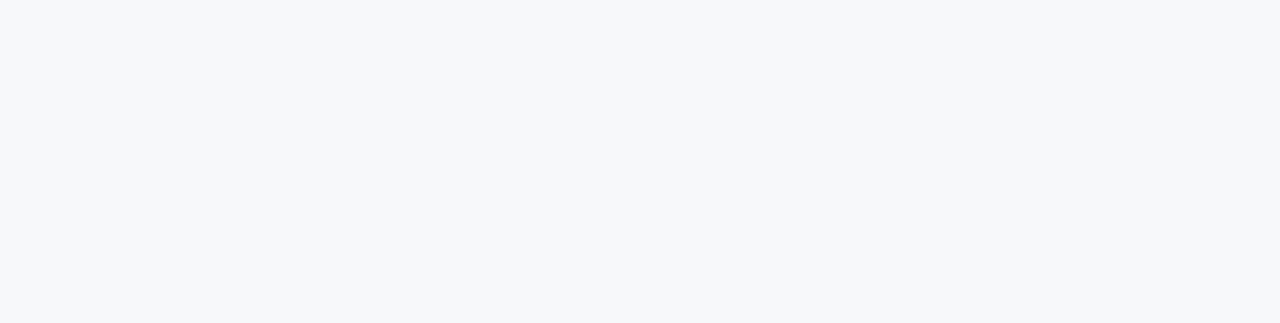
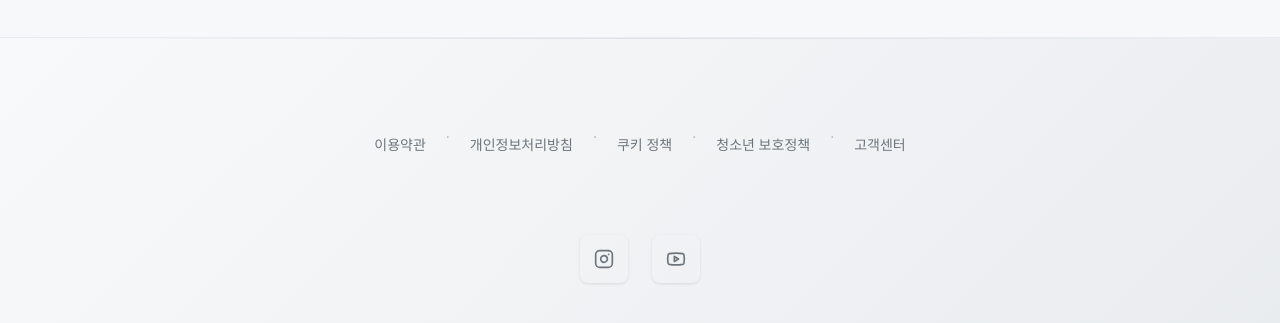
Before and after one commit to goawmfhfl/responsive-clone, a React (Vite) app: page / in a window 1280 px wide. Shown: the part 4683-5006 px from the top of the page. Before the commit the page ends 4720 px from the top, so only its background shows below. Built offline with nearby package versions, Linux system fonts and the light colour scheme.

Commit message:
feat: footer 영역 개발 완료

```diff
--- a/src/App.tsx
+++ b/src/App.tsx
@@ -1,4 +1,5 @@
 import Header from "components/Common/Header";
+import Footer from "components/Common/Footer";
 import HeroSection from "components/HeroSection";
 import CategorySection from "components/CategorySection";
 import styled, { ThemeProvider } from "styled-components";
@@ -6,8 +7,30 @@ import { theme } from "styles/theme";
 import { GlobalStyles } from "styles/GlobalStyles";
 import InsightFeedSection from "components/InsightFeedSection";
 import InfoSection from "components/InfoSection";
+import { PolicyLink, SocialLink } from "components/Common/Footer";
 
 function App() {
+  const policyLinks: PolicyLink[] = [
+    { label: "이용약관", href: "/terms" },
+    { label: "개인정보처리방침", href: "/privacy" },
+    { label: "쿠키 정책", href: "/cookies" },
+    { label: "청소년 보호정책", href: "/youth" },
+    { label: "고객센터", href: "/support" },
+  ];
+
+  const socialLinks: SocialLink[] = [
+    {
+      type: "instagram",
+      href: "https://instagram.com/creatrip.global",
+      ariaLabel: "인스타그램으로 이동",
+    },
+    {
+      type: "youtube",
+      href: "https://youtube.com/@creatrip",
+      ariaLabel: "유튜브로 이동",
+    },
+  ];
+
   return (
     <ThemeProvider theme={theme}>
       <GlobalStyles />
@@ -18,6 +41,7 @@ function App() {
         <InsightFeedSection />
         <InfoSection />
       </Main>
+      <Footer policyLinks={policyLinks} socialLinks={socialLinks} />
     </ThemeProvider>
   );
 }
--- /dev/null
+++ b/src/components/common/Footer.tsx
@@ -0,0 +1,214 @@
+import React from "react";
+import styled from "styled-components";
+import { theme } from "styles/theme";
+import { Instagram, Youtube } from "lucide-react";
+
+// 타입 정의
+export type PolicyLink = {
+  label: string;
+  href: string;
+};
+
+export type SocialLink = {
+  type: "instagram" | "youtube";
+  href: string;
+  ariaLabel: string;
+};
+
+export type FooterProps = {
+  policyLinks: PolicyLink[];
+  socialLinks: SocialLink[];
+};
+
+// 소셜 아이콘 컴포넌트
+const SocialIcon: React.FC<{
+  type: "instagram" | "youtube";
+  ariaLabel: string;
+}> = ({ type, ariaLabel }) => {
+  const IconComponent = type === "instagram" ? Instagram : Youtube;
+  return <IconComponent size={20} aria-label={ariaLabel} />;
+};
+
+// Footer 컴포넌트
+const Footer: React.FC<FooterProps> = ({ policyLinks, socialLinks }) => {
+  return (
+    <FooterContainer>
+      <FooterContent>
+        {/* 정책/약관 링크 섹션 */}
+        <PolicySection>
+          <PolicyLinks>
+            {policyLinks.map((link, index) => (
+              <React.Fragment key={link.href}>
+                <PolicyLink href={link.href} aria-label={link.label}>
+                  {link.label}
+                </PolicyLink>
+                {index < policyLinks.length - 1 && (
+                  <PolicySeparator>·</PolicySeparator>
+                )}
+              </React.Fragment>
+            ))}
+          </PolicyLinks>
+        </PolicySection>
+
+        {/* 소셜 링크 섹션 */}
+        <SocialSection>
+          <SocialLinks>
+            {socialLinks.map((link) => (
+              <SocialLink
+                key={link.type}
+                href={link.href}
+                target="_blank"
+                rel="noopener noreferrer"
+                aria-label={link.ariaLabel}
+              >
+                <SocialIcon type={link.type} ariaLabel={link.ariaLabel} />
+              </SocialLink>
+            ))}
+          </SocialLinks>
+        </SocialSection>
+      </FooterContent>
+    </FooterContainer>
+  );
+};
+
+// 스타일드 컴포넌트
+const FooterContainer = styled.footer`
+  width: 100%;
+  background: linear-gradient(
+    135deg,
+    ${theme.colors.background.secondary} 0%,
+    ${theme.colors.background.tertiary} 100%
+  );
+  border-top: 1px solid ${theme.colors.border.secondary};
+  padding: ${theme.spacing.lg} ${theme.spacing.md};
+  position: relative;
+
+  &::before {
+    content: "";
+    position: absolute;
+    top: 0;
+    left: 0;
+    right: 0;
+    height: 1px;
+    background: linear-gradient(
+      90deg,
+      transparent 0%,
+      ${theme.colors.border.primary} 50%,
+      transparent 100%
+    );
+  }
+
+  @media (min-width: 1024px) {
+    padding: ${theme.spacing.xl} ${theme.spacing.xl};
+  }
+`;
+
+const FooterContent = styled.div`
+  max-width: 1200px;
+  margin: 0 auto;
+
+  @media (min-width: ${theme.breakpoints.desktop}) {
+    display: flex;
+    flex-direction: column;
+    gap: ${theme.spacing.xl};
+    padding: ${theme.spacing.xl} 0;
+  }
+
+  @media (max-width: ${theme.breakpoints.tablet}) {
+    display: flex;
+    flex-direction: column;
+    gap: ${theme.spacing.lg};
+  }
+`;
+
+const PolicySection = styled.div`
+  display: flex;
+  justify-content: center;
+  align-items: center;
+`;
+
+const PolicyLinks = styled.div`
+  display: flex;
+  flex-wrap: wrap;
+  justify-content: center;
+  padding: ${theme.spacing.md} 0;
+  gap: ${theme.spacing.xs};
+  padding: ${theme.spacing.lg} ${theme.spacing.xl};
+`;
+
+const PolicyLink = styled.a`
+  color: ${theme.colors.text.secondary};
+  text-decoration: none;
+  font-size: ${theme.fontSize.sm};
+  font-weight: ${theme.fontWeight.medium};
+  padding: ${theme.spacing.sm} ${theme.spacing.md};
+  border-radius: ${theme.borderRadius.md};
+  transition: all ${theme.transition.normal};
+  position: relative;
+
+  &:hover {
+    color: ${theme.colors.text.primary};
+    background-color: rgba(124, 212, 204, 0.1);
+    transform: translateY(-1px);
+  }
+
+  &:focus {
+    outline: 2px solid ${theme.colors.border.focus};
+    outline-offset: 2px;
+    border-radius: ${theme.borderRadius.sm};
+  }
+`;
+
+const PolicySeparator = styled.span`
+  color: ${theme.colors.text.tertiary};
+  font-size: ${theme.fontSize.sm};
+
+  @media (max-width: ${theme.breakpoints.desktop}) {
+    display: none;
+  }
+`;
+
+const SocialSection = styled.div`
+  width: 100%;
+  display: flex;
+  justify-content: center;
+`;
+
+const SocialLinks = styled.div`
+  display: flex;
+  gap: ${theme.spacing.lg};
+  padding: ${theme.spacing.md} ${theme.spacing.lg};
+  border-radius: ${theme.borderRadius.lg};
+`;
+
+const SocialLink = styled.a`
+  display: flex;
+  align-items: center;
+  justify-content: center;
+  width: 48px;
+  height: 48px;
+
+  border-radius: ${theme.borderRadius.lg};
+  color: ${theme.colors.text.secondary};
+  transition: all ${theme.transition.normal};
+  box-shadow: 0 1px 3px rgba(0, 0, 0, 0.1);
+
+  &:hover {
+    border-color: ${theme.colors.brand.primary};
+    background: linear-gradient(
+      135deg,
+      ${theme.colors.brand.primary}20 0%,
+      ${theme.colors.brand.primary}10 100%
+    );
+    color: ${theme.colors.text.primary};
+    transform: translateY(-3px) scale(1.05);
+    box-shadow: 0 4px 6px rgba(0, 0, 0, 0.1);
+  }
+
+  &:focus {
+    outline: 2px solid ${theme.colors.border.focus};
+    outline-offset: 2px;
+  }
+`;
+
+export default Footer;
--- a/src/components/common/index.ts
+++ b/src/components/common/index.ts
@@ -1,4 +1,5 @@
 export { default as Header } from "./Header";
+export { default as Footer } from "./Footer";
 export { default as PromotionalBanner } from "./PromotionalBanner";
 export { default as FeedCard } from "./FeedCard";
 export { default as InfoCard } from "./InfoCard";
@@ -6,3 +7,4 @@ export { default as Pagination } from "./Pagination";
 export type { FeedCardProps } from "./FeedCard";
 export type { InfoCardProps } from "./InfoCard";
 export type { PaginationProps } from "./Pagination";
+export type { FooterProps, PolicyLink, SocialLink } from "./Footer";
```
